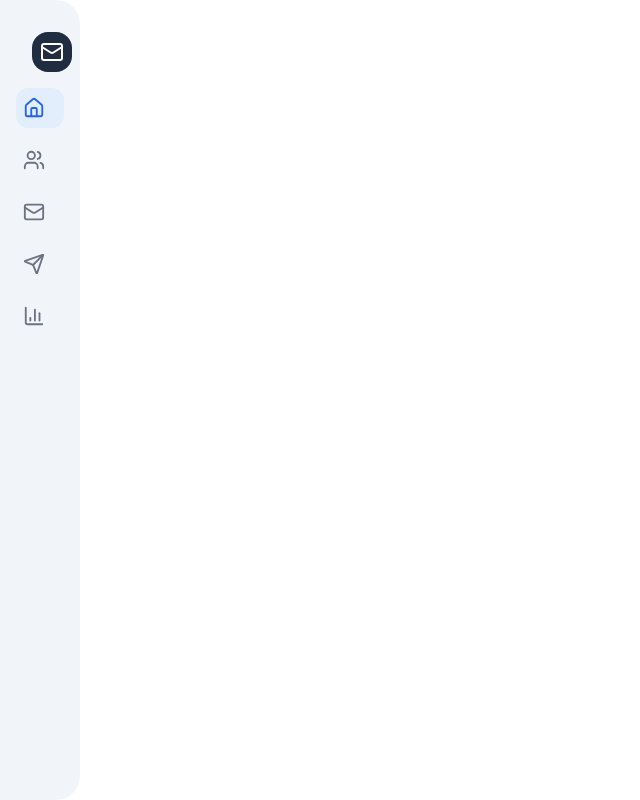
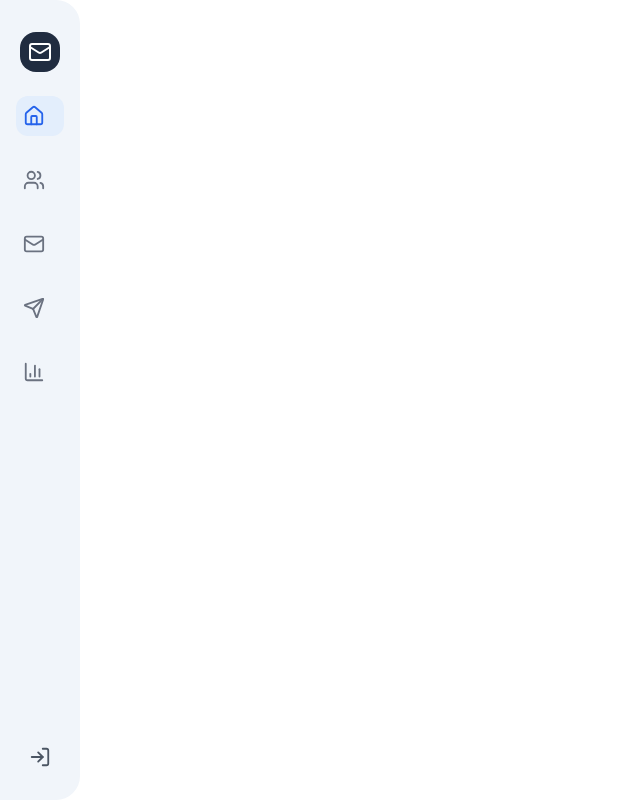
Before and after one commit to techieshruti/Globopersona-project-Frontend-UI-Redesign, a React (Vite) app: page / in a window 1280 px wide. Shown: the whole page, without its empty margins (0-640 px from the left). Built offline with nearby package versions, Linux system fonts and the light colour scheme.

Commit message:
added styles to sidebar

```diff
--- a/src/components/Layout/Sidebar.jsx
+++ b/src/components/Layout/Sidebar.jsx
@@ -34,7 +34,7 @@ const Sidebar = () => {
     >
 
       {/* Logo */}
-      <div className="flex items-center gap-2 m-4 cursor-pointer">
+      <div className="flex items-center justify-center gap-2 m-4 cursor-pointer">
         <div className='bg-[#202c40] rounded-2xl p-2 text-white'>
           <Mail />
         </div>
@@ -42,7 +42,7 @@ const Sidebar = () => {
       </div>
 
       {/* Nav Items */}
-      <nav className="flex flex-col gap-3">
+      <nav className="flex flex-col gap-6 mt-6">
         {navItems.map((item) => {
           const Icon = item.icon;
           const isActive = activeItem === item.id;
@@ -58,8 +58,7 @@ const Sidebar = () => {
   className={`flex items-center gap-3 rounded-xl transition-all duration-300
     ${isOpen ? "px-4 py-2 justify-start" : "p-2 justify-center"}
     ${isActive ? "font-semibold text-gray-900" : "text-gray-600 hover:bg-[#d9e4f2]"}
-  `}
->
+  `}>
   <Icon
     size={22}
     className="min-w-[22px] transition-colors"
@@ -80,6 +79,25 @@ const Sidebar = () => {
           );
         })}
       </nav>
+
+      <div
+  className={`absolute bottom-6 left-0 right-0 flex ${isOpen ? "justify-start pl-6" : "justify-center"}`}
+>
+  <button
+    onClick={() => setIsOpen(true)}
+    className={`flex items-center gap-3 text-gray-600 hover:bg-[#e6eef9] rounded-xl transition-all
+      ${isOpen ? "px-4 py-2" : "p-2"}
+    `}
+  >
+    <LogIn size={22} className="min-w-[22px]" />
+
+    {isOpen && (
+      <span className="opacity-100 transition-all">Login</span>
+    )}
+  </button>
+</div>
+
+
     </div>
   );
 };
```
